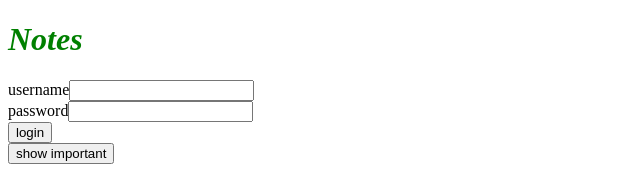
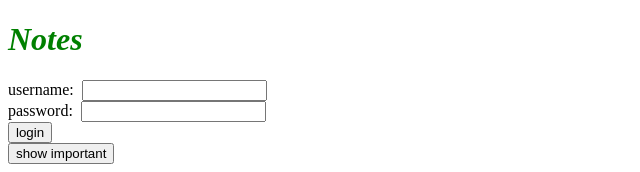
Before and after one commit to robmonday/notes, a React (Create React App) app: page / in a window 1280 px wide. Shown: the top 172 px of the page, without its empty margins (0-640 px from the left). Built offline with nearby package versions, Linux system fonts and the light colour scheme; no server answers.

Commit message:
completed exercises for part 5a

```diff
--- a/package.json
+++ b/package.json
@@ -39,5 +39,6 @@
   },
   "devDependencies": {
     "json-server": "^0.17.0"
-  }
+  },
+  "proxy": "http://localhost:8080"
 }
--- a/src/App.js
+++ b/src/App.js
@@ -51,10 +51,10 @@ const App = () => {
 
   const handleLogin = async (event) => {
     event.preventDefault()
+    // console.log('logging in with', username, password)
+
     try {
-      const user = await loginService.login({
-        username, password,
-      })
+      const user = await loginService.login({ username, password })
 
       window.localStorage.setItem('loggedNoteappUser', JSON.stringify(user))
 
@@ -101,11 +101,11 @@ const App = () => {
   const loginForm = () => (
       <form onSubmit={handleLogin}>
         <div>
-        username
+          username: &nbsp;
           <input type="text" value={username} name="Username" onChange={({target}) => setUsername(target.value)} />
         </div>
         <div>
-        password
+          password: &nbsp;
           <input type="password" value={password} name="Password" onChange={({target}) => setPassword(target.value)} />
         </div>
         <button type="submit">login</button>
@@ -125,7 +125,6 @@ const App = () => {
   return (
     <div>
       <h1>Notes</h1>
-
       <Notification message={errorMessage} />
 
       {user === null ?
@@ -150,6 +149,7 @@ const App = () => {
           />
         )}
       </ul>
+
       <Footer />
     </div>
   )
--- a/src/services/login.js
+++ b/src/services/login.js
@@ -1,5 +1,5 @@
 import axios from 'axios'
-const baseUrl = 'http://localhost:8080/api/login'
+const baseUrl = '/api/login'
 
 const login = async (credentials) => {
   const response = await axios.post(baseUrl, credentials)
--- a/src/services/notes.js
+++ b/src/services/notes.js
@@ -1,5 +1,5 @@
 import axios from 'axios'
-const baseUrl = 'http://localhost:8080/api/notes'
+const baseUrl = '/api/notes'
 
 let token = null
 
@@ -12,7 +12,7 @@ const getAll = () => {
   return request.then(response => response.data)
 }
 
-const create = async newObject => {
+const create = async (newObject) => {
   const config = {
     headers: { Authorization: token },
   }
@@ -21,7 +21,7 @@ const create = async newObject => {
 }
 
 const update = (id, newObject) => {
-  const request = axios.put(`${ baseUrl }/${id}`, newObject)
+  const request = axios.put(`${baseUrl}/${id}`, newObject)
   return request.then(response => response.data)
 }
 
```
Also changed, not shown: 1 other file (tests, documents, lock files or other folders). Lines whose indentation alone changed are shown as unchanged.
